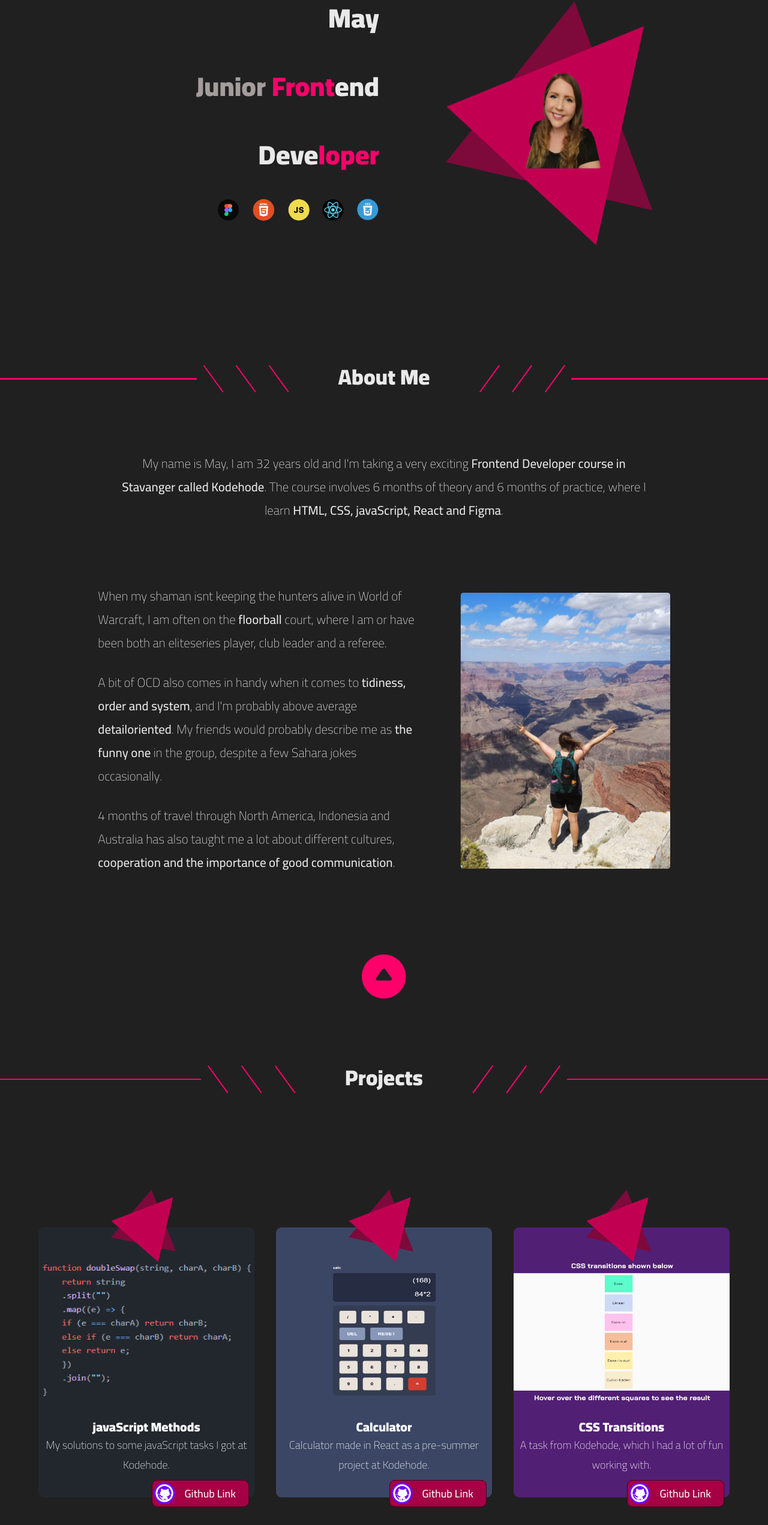
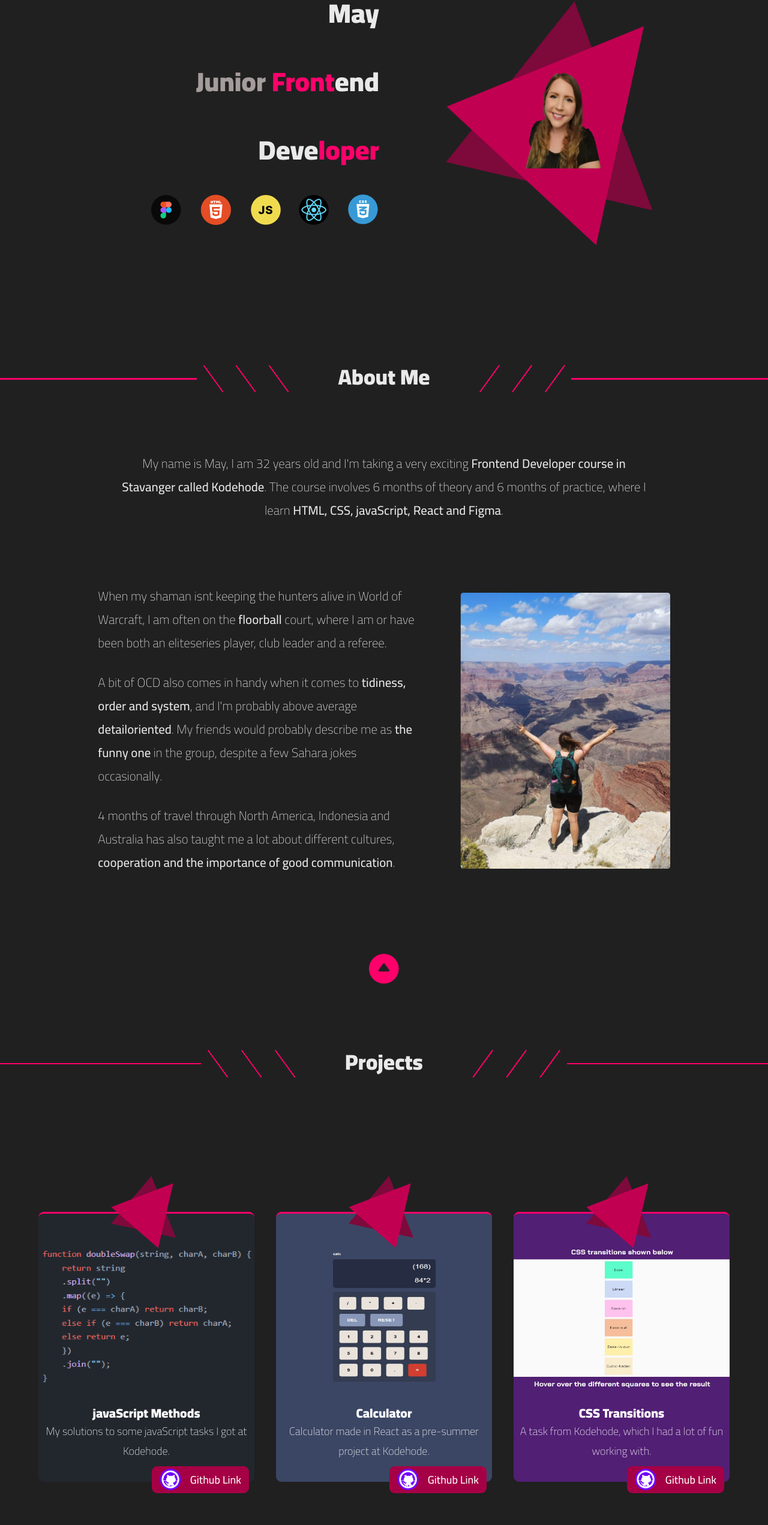
Before and after one commit to Maykodehode/mayportfolio, a React (Create React App) app: page / in a window 1280 px wide. Shown: the part 222-2764 px from the top of the page at 60% size. Built offline with nearby package versions, Linux system fonts and the light colour scheme.

Commit message:
updated css

```diff
--- a/src/App.css
+++ b/src/App.css
@@ -94,21 +94,20 @@ a:focus {
   color: #ff006b;
 }
 
-.Logos {
-  width: 12em;
+.selfie {
+  width: 90%;
+  min-width: 10em;
+}
+
+.emphasize {
   transition: all 1s ease;
   transform: scale(1);
 }
 
-.logos:hover,
-.logos:focus {
+.emphasize:hover,
+.emphasize:focus {
   cursor: pointer;
-  transform: scale(1.6);
-}
-
-.selfie {
-  width: 90%;
-  min-width: 10em;
+  transform: scale(1.5);
 }
 
 /* ======================================================================================================== */
@@ -200,9 +199,13 @@ a:focus {
 /* ======================================================================================================== */
 /* ===== HOME BUTTON ====================================================================================== */
 /* ======================================================================================================== */
+.homebutton {
+  width: 3em;
+}
+
 .homebtn {
   margin: 0 auto;
-  width: 4.5em;
+  width: 3em;
   transition: all 0.5s ease;
   transform: scale(1);
 }
@@ -249,6 +252,7 @@ a:focus {
 }
 
 .card {
+  border-top: 0.2em solid #ff006b;
   width: 20em;
   height: 25em;
   border-radius: 0.5em;
@@ -294,20 +298,23 @@ a:focus {
   background-color: #a50045;
   border-radius: 0.5em;
   margin: -1.5em 0.5em 0 auto;
-  border: 0.05em solid #4a001f;
   cursor: pointer;
+}
+
+.button:hover,
+.button:focus {
+  outline: 0.1em solid #fff;
 }
 
 .github-button {
   width: 2em;
   height: 2em;
   margin: auto;
-  margin-left: 0.1em;
 }
 
 .githubbuttontext {
   margin: auto;
-  margin-left: -0.3em;
+  margin-left: 0.1em;
   color: #fff;
   font-weight: 500;
   font-size: 1em;
@@ -317,6 +324,7 @@ a:focus {
 /* ===== FOOTER =========================================================================================== */
 /* ======================================================================================================== */
 .Footer {
+  margin-top: 3em;
   display: flex;
   gap: 8%;
   background-color: #7d0a3b;
--- a/src/Components/AboutMeSectionComponents.js
+++ b/src/Components/AboutMeSectionComponents.js
@@ -67,7 +67,7 @@ export default function AboutMe() {
 
       <div className="homebtn">
         <a href="#top">
-          <img src={homebutton} alt="home button" />
+          <img className="homebutton" src={homebutton} alt="home button" />
         </a>
       </div>
     </div>
--- a/src/Components/FrontSectionComponents.js
+++ b/src/Components/FrontSectionComponents.js
@@ -28,6 +28,7 @@ export function NavbarTwo() {
     <div className="NavbarTwo">
       <a href="https://www.linkedin.com/in/may-helen-bjerga-45020697/">
         <img
+          className="emphasize"
           src={linkedin}
           width="50px"
           height="50px"
@@ -36,6 +37,7 @@ export function NavbarTwo() {
       </a>
       <a href="https://github.com/Maykodehode?tab=repositories">
         <img
+          className="emphasize"
           src={github}
           width="50px"
           height="50px"
@@ -62,7 +64,7 @@ export function FrontText() {
         Deve<span className="colortext">loper</span>
       </h1>
       <img
-        className="Logos"
+        className="emphasize"
         src={logos}
         alt="logo of figma, html, js, react, css"
       />
--- a/src/Components/ProjectSectionComponents.js
+++ b/src/Components/ProjectSectionComponents.js
@@ -116,7 +116,7 @@ export default function Projects() {
 
       <div className="homebtn">
         <a href="#top">
-          <img src={homebutton} alt="home button" />
+          <img className="homebutton" src={homebutton} alt="home button" />
         </a>
       </div>
     </>
```
